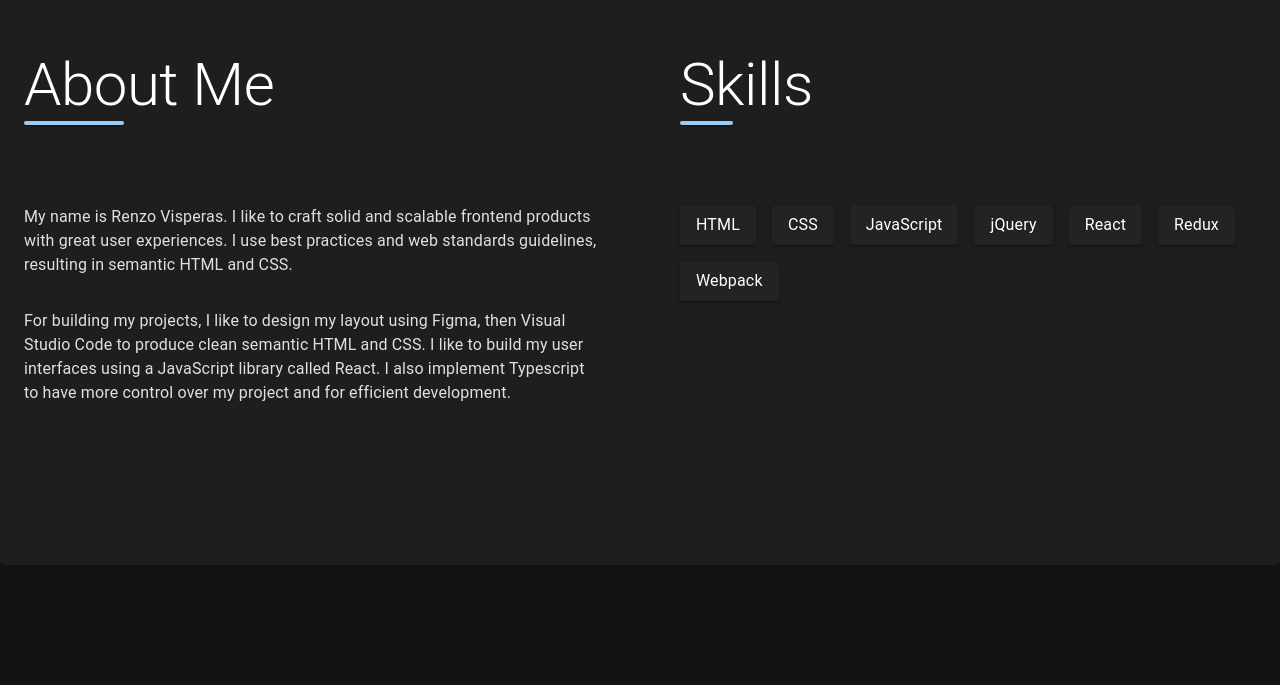
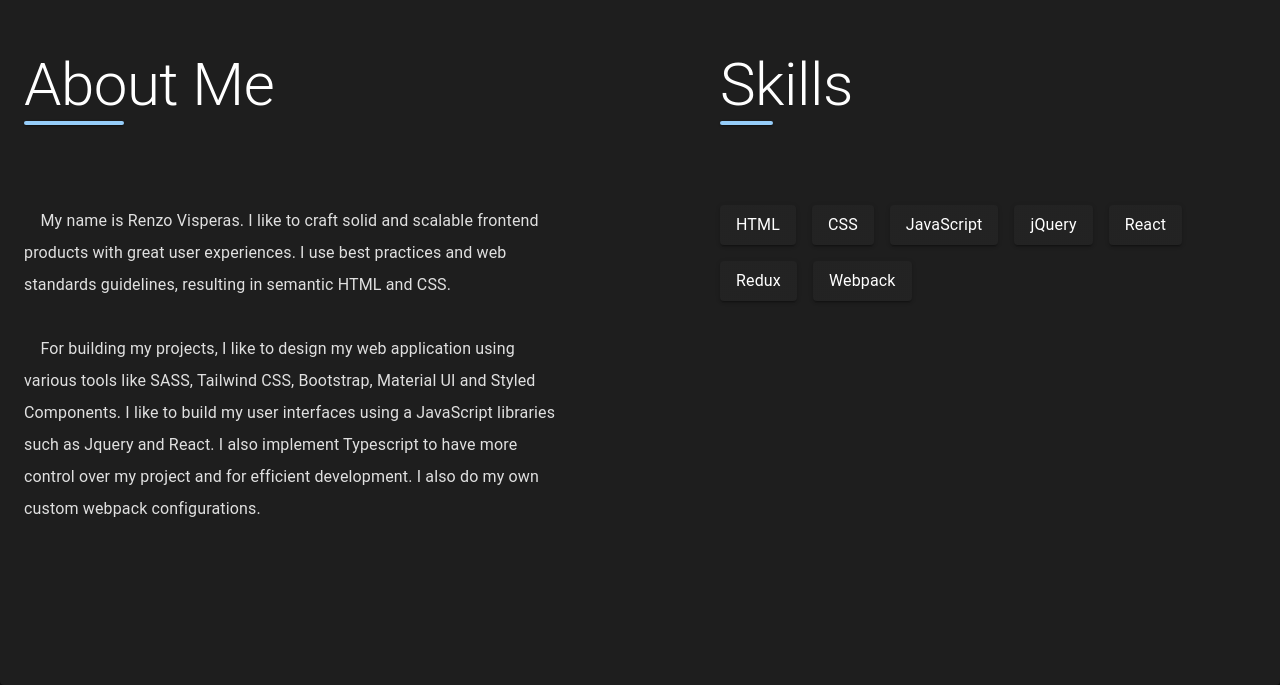
Before and after one commit to renras/portfolio_v2, a React app: page / in a window 1280 px wide. Shown: the part 911-1596 px from the top of the page. Before the commit the page ends 1476 px from the top, so only its background shows below. Built offline with nearby package versions, Linux system fonts and the light colour scheme.

Commit message:
add paragraph component

```diff
--- /dev/null
+++ b/src/Components/Paragraph/Paragraph.tsx
@@ -0,0 +1,14 @@
+import { Typography } from "@mui/material";
+import { grey } from "@mui/material/colors";
+
+import React from "react";
+
+const Paragraph = ({ children }: { children: string }) => {
+  return (
+    <Typography sx={{ color: `${grey[300]}`, lineHeight: "2rem" }}>
+      {children}
+    </Typography>
+  );
+};
+
+export default Paragraph;
--- a/src/Pages/Home/Sections/AboutMe/AboutMe.tsx
+++ b/src/Pages/Home/Sections/AboutMe/AboutMe.tsx
@@ -7,7 +7,7 @@ const AboutMe = () => {
   return (
     <Paper elevation={1}>
       <Container maxWidth="xl">
-        <Box sx={{ padding: "10rem 0", display: "flex", gap: "5rem" }}>
+        <Box sx={{ padding: "10rem 0", display: "flex", gap: "10rem" }}>
           <AboutMeLeftSection />
           <AboutMeRightSection />
         </Box>
--- a/src/Pages/Home/Sections/AboutMe/AboutMeLeftSection.tsx
+++ b/src/Pages/Home/Sections/AboutMe/AboutMeLeftSection.tsx
@@ -1,7 +1,7 @@
 import React from "react";
-import { Typography, Box, Paper } from "@mui/material";
-import { grey } from "@mui/material/colors";
+import { Box } from "@mui/material";
 import Title from "../../../../Components/Title/Title";
+import Paragraph from "../../../../Components/Paragraph/Paragraph";
 
 const AboutMeLeftSection = () => {
   return (
@@ -16,18 +16,19 @@ const AboutMeLeftSection = () => {
     >
       <Title title="About Me" />
       <Box sx={{ display: "flex", flexDirection: "column", gap: "2rem" }}>
-        <Typography variant="body1" sx={{ color: `${grey[300]}` }}>
-          My name is Renzo Visperas. I like to craft solid and scalable frontend
-          products with great user experiences. I use best practices and web
-          standards guidelines, resulting in semantic HTML and CSS.
-        </Typography>
-        <Typography variant="body1" sx={{ color: `${grey[300]}` }}>
-          For building my projects, I like to design my layout using Figma, then
-          Visual Studio Code to produce clean semantic HTML and CSS. I like to
-          build my user interfaces using a JavaScript library called React. I
-          also implement Typescript to have more control over my project and for
-          efficient development.
-        </Typography>
+        <Paragraph>
+          &emsp;My name is Renzo Visperas. I like to craft solid and scalable
+          frontend products with great user experiences. I use best practices
+          and web standards guidelines, resulting in semantic HTML and CSS.
+        </Paragraph>
+        <Paragraph>
+          &emsp;For building my projects, I like to design my web application
+          using various tools like SASS, Tailwind CSS, Bootstrap, Material UI
+          and Styled Components. I like to build my user interfaces using a
+          JavaScript libraries such as Jquery and React. I also implement
+          Typescript to have more control over my project and for efficient
+          development. I also do my own custom webpack configurations.
+        </Paragraph>
       </Box>
     </Box>
   );
```
